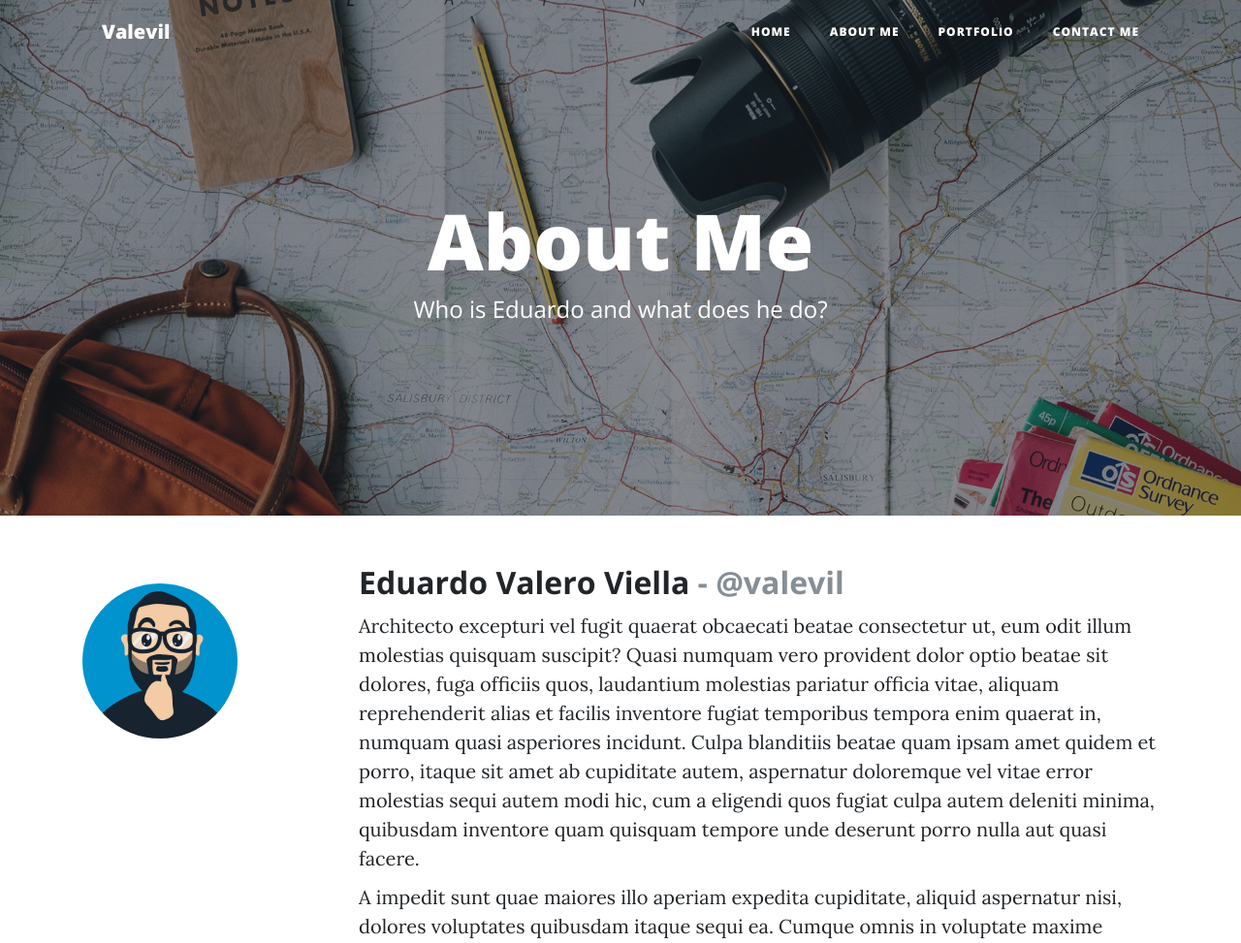
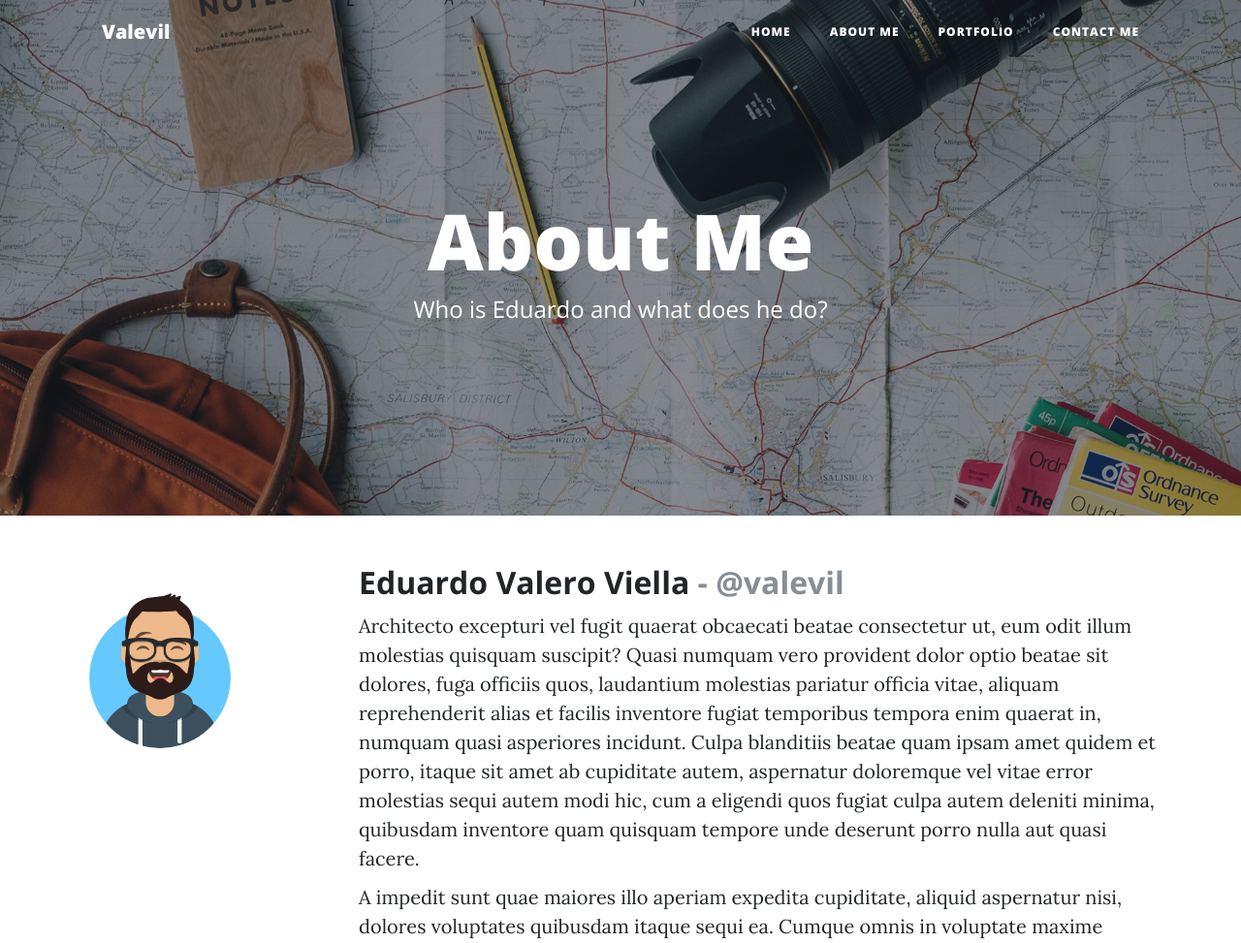
Before and after one commit to valevil27/portfolio-example-1, a Django app: page /about-me/ in a window 1280 px wide. Shown: the top 973 px of the page at 97% size. Run offline with Django 4.2, Linux system fonts and the light colour scheme; some libraries are stand-ins or nearby versions.

Commit message:
Changed avatar

```diff
--- a/core/templates/core/about-me.html
+++ b/core/templates/core/about-me.html
@@ -13,7 +13,7 @@
 {% block content %}
   <div class="row">
       <div class="col-2 ">
-          <img src="{% static 'core/img/avatar.jpg' %}" class="img-fluid avatar" alt="Avatar">
+          <img src="{% static 'core/img/avataaars.png' %}" class="img-fluid avatar" alt="Avatar">
       </div>
       <div class="col offset-lg-1">
           <h2 class="display-5 font-weight-bold">Eduardo Valero Viella <span class="text-muted">- @valevil</span></h2>
```
Also changed, not shown: core/static/core/img/avataaars.png (added).
